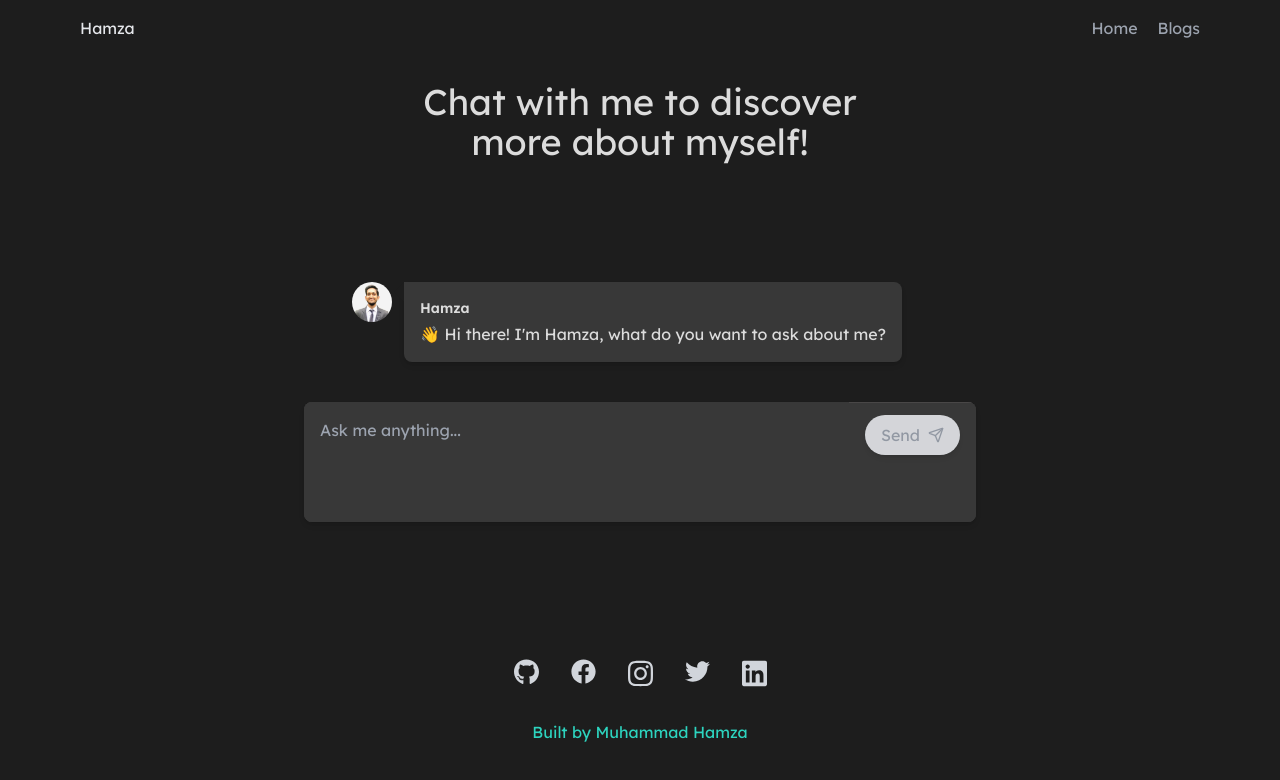
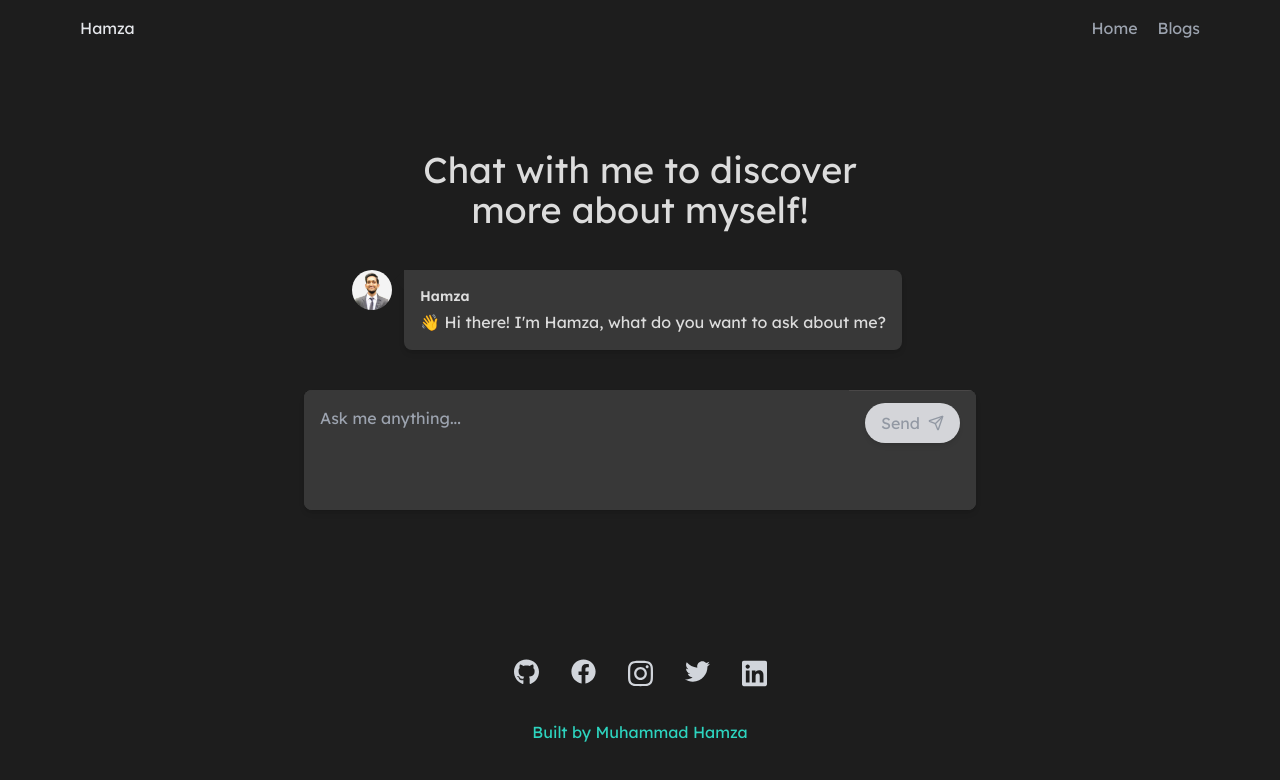
Before and after one commit to hamzaadil56/Portfolio, a Next.js app: page / in a window 1280 px wide. Shown: the top 780 px of the page. Built offline with nearby package versions, Linux system fonts and the light colour scheme.

Commit message:
fixed layout

```diff
--- a/components/layout/Hero.tsx
+++ b/components/layout/Hero.tsx
@@ -22,7 +22,7 @@ const Hero = () => {
 		adjustTextareaHeight();
 	}, [message]);
 
-	const handleSendMessage = (e) => {
+	const handleSendMessage = (e: React.FormEvent<HTMLFormElement>) => {
 		e.preventDefault();
 		if (message.trim()) {
 			console.log("Message sent:", message);
@@ -32,7 +32,7 @@ const Hero = () => {
 
 	return (
 		<div className="flex-1 flex gap-10 flex-col items-center justify-center px-4 py-12">
-			<h1 className="text-4xl max-w-md text-center mb-20  text-light-gray">
+			<h1 className="text-4xl max-w-md text-center   text-light-gray">
 				Chat with me to discover more about myself!
 			</h1>
 			<div className="flex items-start gap-3 w-full max-w-xl">
--- a/components/layout/Navbar.tsx
+++ b/components/layout/Navbar.tsx
@@ -26,7 +26,7 @@ const Navbar = () => {
 	}, [isOpen]);
 
 	return (
-		<nav className="z-10   mx-auto  fixed top-0 w-full bg-gray-900 z-20 md:container-xl md:flex items-center justify-between md:px-20 text-gray-200  px-4  py-4  bg-main-gray">
+		<nav className="z-10   mx-auto   w-full bg-gray-900 z-20 md:container-xl md:flex items-center justify-between md:px-20 text-gray-200  px-4  py-4  bg-main-gray">
 			<div className="flex  justify-between items-center md:w-1/5 ">
 				<div className="logo ">
 					<a href={"/"}>
--- /dev/null
+++ b/components/shared/AIMessageBox.tsx
@@ -0,0 +1,8 @@
+import React from "react";
+import { motion } from "framer-motion";
+
+const AIMessageBox = () => {
+	return <div>AIMessageBox</div>;
+};
+
+export default AIMessageBox;
```
